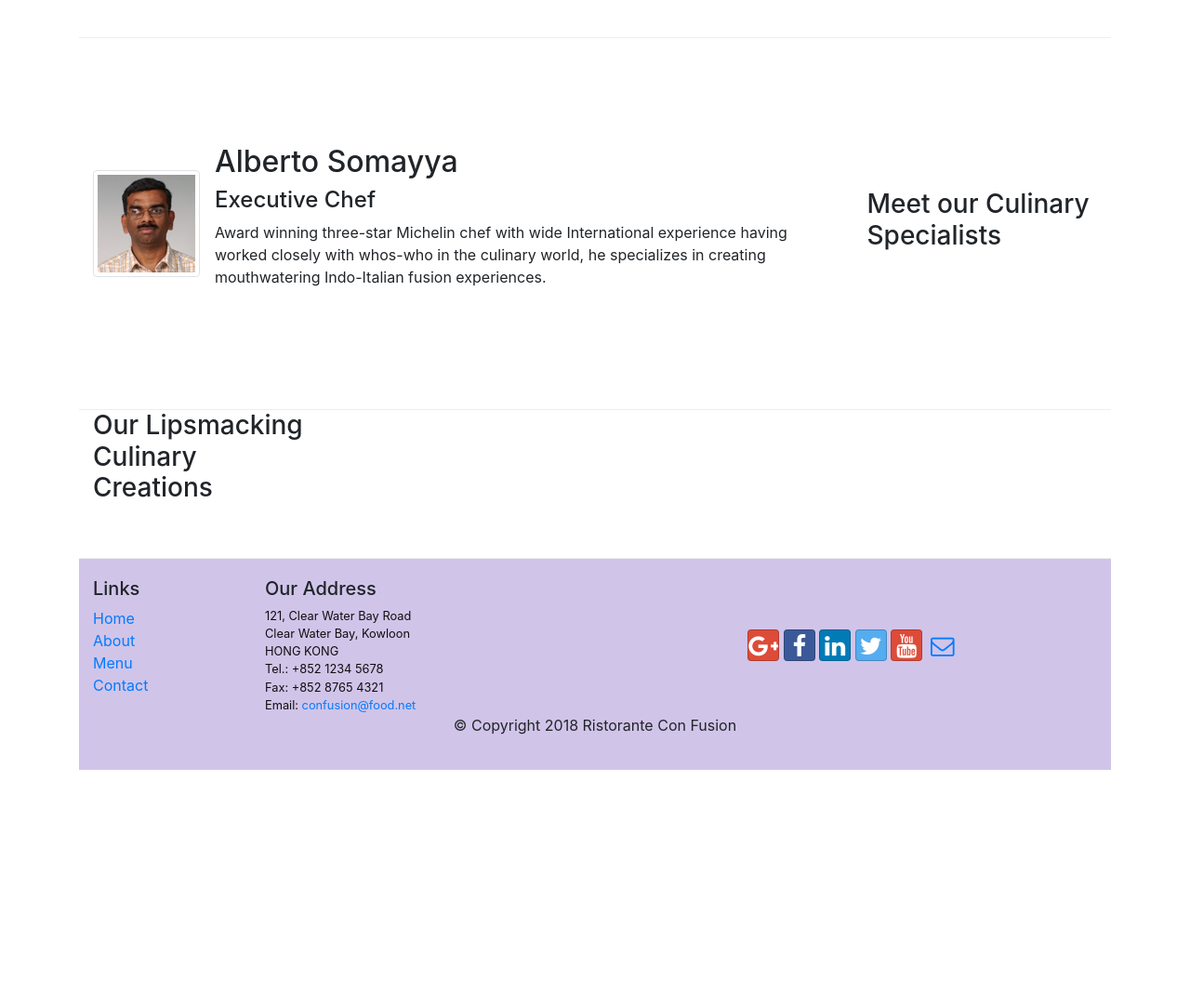
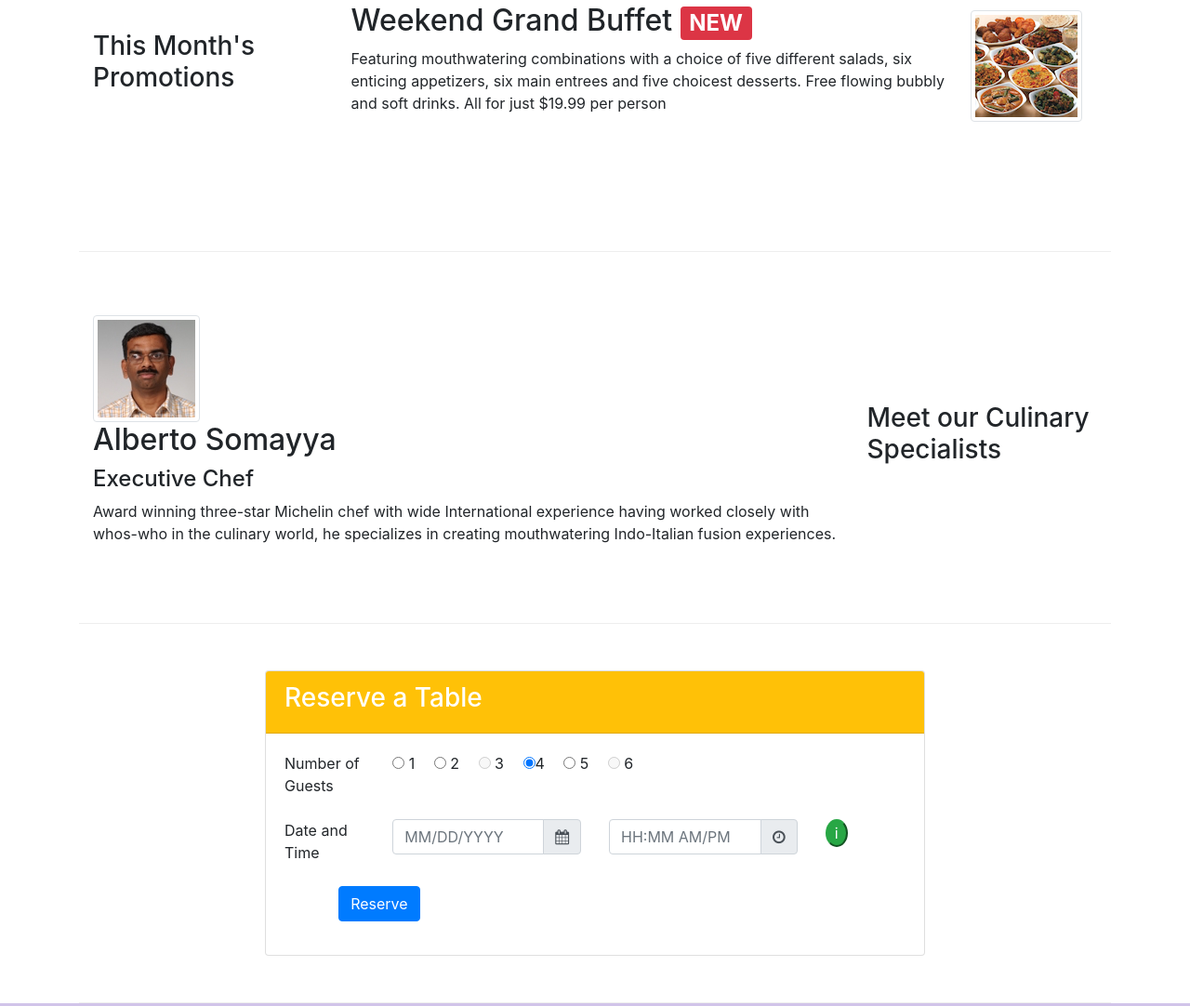
Before and after one commit to miniloda/Ristorante-con-Fusion, a website: page index.html in a window 1280 px wide. Shown: the part 863-1945 px from the top of the page at 93% size. Before the commit the page ends 1691 px from the top, so only its background shows below. Drawn offline with nearby package versions, Linux system fonts and the light colour scheme.

Commit message:
added reservation table and finished media

```diff
--- a/index.html
+++ b/index.html
@@ -41,10 +41,13 @@
                     <h1>Ristorante con Fusion</h1>
                     <p>We take inspiration from the World's best cuisines, and create a unique fusion experience. Our lipsmacking creations will tickle your culinary senses!</p>
                 </div>
-                <div class="col-12 col-sm align-self-center">
+                <div class="col-12 col-sm-3 align-self-center">
                     <img src="img/logo.png" alt="company logo" class = "img-fluid">
                 </div>
+                <div class="col-sm-3 align-self-center">
+                    <a href = "#reserve" class="btn btn-warning d-block col-12 p-3">Reserve Table</a>
                 </div>
+            </div>
             </div>
         </div>
     </header>
@@ -59,7 +62,7 @@
                         <img class="d-flex mr-3 img-thumbnail align-self-center"
                                 src="img/uthappizza.png" alt="Uthappizza">
                         <div class="media-body">
-                            <h2 class="mt-0">Uthappizza</h2>
+                            <h2 class="mt-0">Uthappizza <span class="badge badge-danger">HOT</span>  <span class="badge badge-pill badge-secondary">$4.99</span></h2>
                             <p class="d-none d-sm-block">A unique combination of Indian Uthappam (pancake) and
                                 Italian pizza, topped with Cerignola olives, ripe vine
                                 cherry tomatoes, Vidalia onion, Guntur chillies and
@@ -68,6 +71,7 @@
 
             </div>
         </div>
+        </div>
 
 
         <div class = "row row-content align-items-center">
@@ -75,8 +79,14 @@
                 <h3>This Month's Promotions</h3>
             </div>
             <div class = "col col-sm col-md">
-                <h2>Weekend Grand Buffet</h2>
-                <p>Featuring mouthwatering combinations with a choice of five different salads, six enticing appetizers, six main entrees and five choicest desserts. Free flowing bubbly and soft drinks. All for just $19.99 per person </p>
+                <div class="media">
+                    <div class="media-body">
+                        <h2 class="mt-0">Weekend Grand Buffet <span class="badge badge-danger">NEW</span></h2>
+                        <p class = "d-none d-sm-block">Featuring mouthwatering combinations with a choice of five different salads, six enticing appetizers, six main entrees and five choicest desserts. Free flowing bubbly and soft drinks. All for just $19.99 per person </p>
+                    </div>
+                    <img class="d-flex mr-3 img-thumbnail align-self-center"
+                            src="img/buffet.png" alt="Buffet">
+                </div>
             </div>
         </div>
 
@@ -85,10 +95,10 @@
                 <h3>Meet our Culinary Specialists</h3>
             </div>
             <div class = "col col-sm order-sm-first col-md">
-                                <div class="media">
-                    <img class="d-flex mr-3 img-thumbnail align-self-center"
-                            src="img/alberto.png" alt="Alberto Somayya">
+                <div class="media">
                     <div class="media-body">
+                        <img class="d-flex mr-3 img-thumbnail align-self-center"
+                                src="img/alberto.png" alt="Alberto Somayya">
                         <h2 class="mt-0">Alberto Somayya</h2>
                         <h4>Executive Chef</h4>
                         <p class="d-none d-sm-block">Award winning three-star Michelin chef with wide
@@ -100,7 +110,70 @@
                 </div>
             </div>
         </div>
-    </div>
+        <div class="row row-content" id = "reserve">
+            <div class="align-self-center col-xl-8 col-12 offset-xl-2">
+            <div class="card">
+                <div class="card-header bg-warning text-white">
+                    <h3>Reserve a Table</h3>
+
+                </div>
+                <div class="card-body">
+                    <form action="" class="form-horizontal" role = "form">
+                        <fieldset>
+                        <div class="form-group row">
+                            <label class="col-sm-2 control-label">Number of Guests</label>
+                            <div class="col-sm-6 col-11">
+                                <label class="radio-inline mr-3"> <input type="radio" name="people" id="people1" value="1" checked> 1 </label>
+                                <label class="radio-inline mr-3"> <input type="radio" name="people" id="people2" value="2"> 2 </label>
+                                <label class="radio-inline mr-3"> <input type="radio" name="people" id="people3" value="3" disabled> 3 </label>
+                                <label class="radio-inline mr-3"> <input type="radio" name="people" id="people4" value="4" checked>4</label>
+                                <label class="radio-inline mr-3"> <input type="radio" name="people" id="people5" value="5"> 5 </label>
+                                <label class="radio-inline"> <input type="radio" name="people" id="people6" value="6" disabled> 6 </label>
+                            </div>
+                        </div>
+                        <div class="form-group row">
+                            <label class="col-sm-2">
+                                Date and Time
+                            </label>
+                            <div class="col-sm-4">
+                                <div class="input-group">
+                                    <input type="text" class="form-control" id="reservationdate" placeholder="MM/DD/YYYY" />
+                                    <div class="input-group-append">
+                                        <span class="input-group-text"><i class="fa fa-calendar"></i></span>
+                                    </div>
+
+                                </div>
+                            </div>
+                            <div class="col-sm-4">
+                                <div class="input-group">
+                                    <input type="text" class="form-control" id="reservationtime" placeholder="HH:MM AM/PM" />
+                                    <div class="input-group-append">
+                                        <span class="input-group-text"><i class="fa fa-clock-o"></i></span>
+                                    </div>
+                                </div>
+                        </div>
+                        <div class="col-sm-2">
+                            <!-- pop-up info -->
+                            <button type = "button" class="btn- btn-success rounded-circle px-2 " data-toggle = "tooltip" data-placement="top" title = "Changed the style to make it less vague. However, having date and time-picker would take a lot of time to construct">i</button>
+                        </div>
+                        </div>
+                        <!-- submit -->
+                        <div class="form-group row">
+                            <div class="offset-sm-1 col-sm-8">
+                                <button type="submit" class="btn btn-primary">
+                                    Reserve
+                                </button>
+                            </div>
+                        </div>
+
+                        </fieldset>
+
+                    </form>
+                </div>
+            </div>
+            </div>
+        </div>
+        </div>
 
     <footer class = "footer">
         <div class = "container">
@@ -148,6 +221,12 @@
     <script src="node_modules/jquery/dist/jquery.slim.min.js"></script>
     <script src="node_modules/popper.js/dist/umd/popper.min.js"></script>
     <script src="node_modules/bootstrap/dist/js/bootstrap.min.js"></script>
+    <script>
+        $(function () {
+  $('[data-toggle="tooltip"]').tooltip()
+})
+//  I added script in the html so that it is included when you check it: for the tooltip
+    </script>
 </body>
 
 </html>
```
